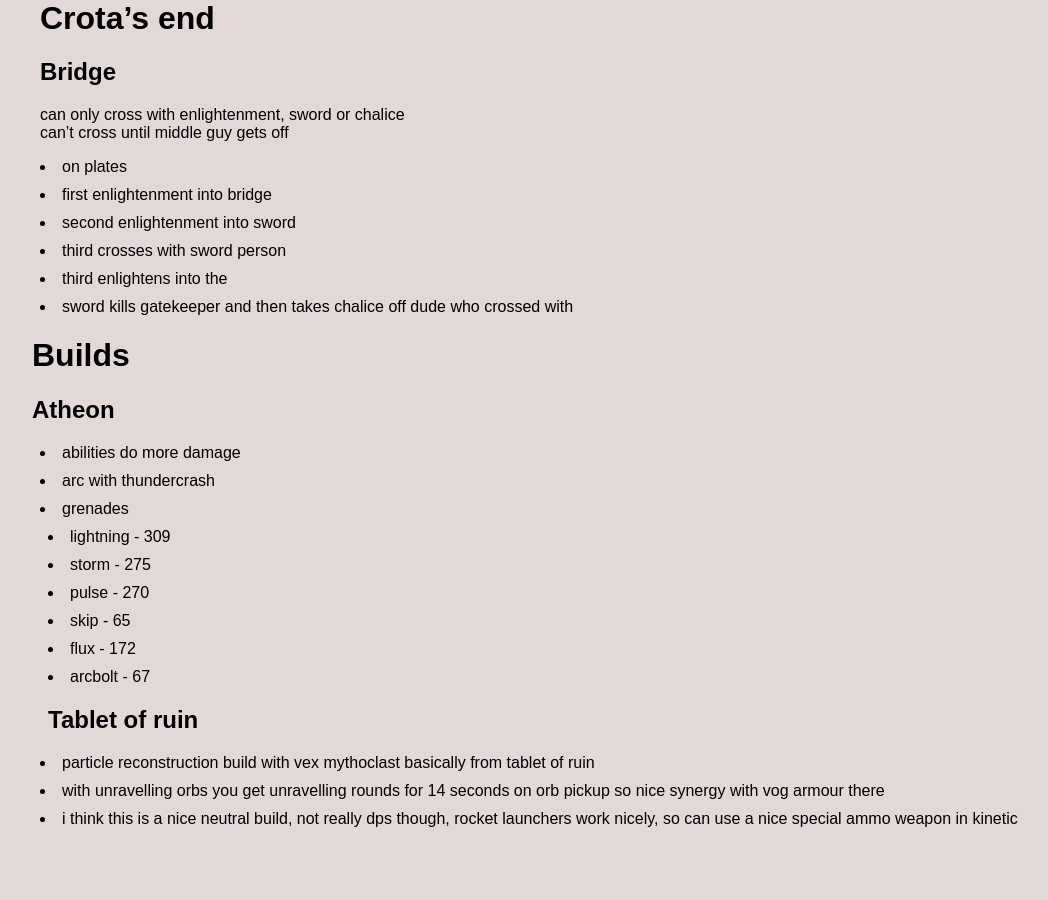
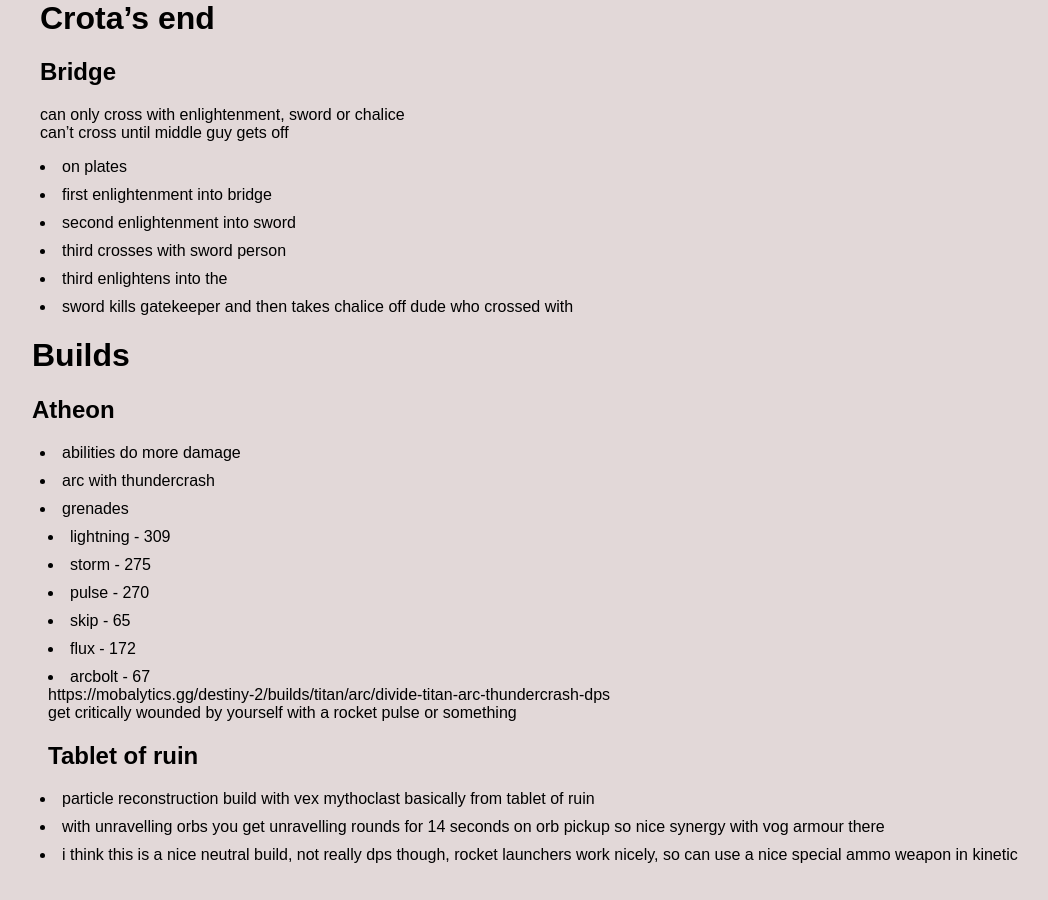
Before and after one commit to jsbaasi/jsbaasi.github.io, a Jekyll site: the page built from _posts/2026-07-02-destiny-projects.md, in a window 1280 px wide and 900 px high, scrolled down 1589 px. Shown: the whole window, without its empty margins (81-1129 px from the left). Built offline with Jekyll 4.4.1, drawn with Linux system fonts in a browser that asks for light colours; before the commit the page ends 2453 px from its top, so only the background shows below that.

Commit message:
vault backup: 2026-07-07 15:43:29

```diff
--- a/_posts/2026-07-02-destiny-projects.md
+++ b/_posts/2026-07-02-destiny-projects.md
@@ -73,6 +73,8 @@
 	- skip - 65
 	- flux - 172
 	- arcbolt - 67
+	https://mobalytics.gg/destiny-2/builds/titan/arc/divide-titan-arc-thundercrash-dps
+	get critically wounded by yourself with a rocket pulse or something
 ## Tablet of ruin
 - particle reconstruction build with vex mythoclast basically from tablet of ruin
 - with unravelling orbs you get unravelling rounds for 14 seconds on orb pickup so nice synergy with vog armour there
```
